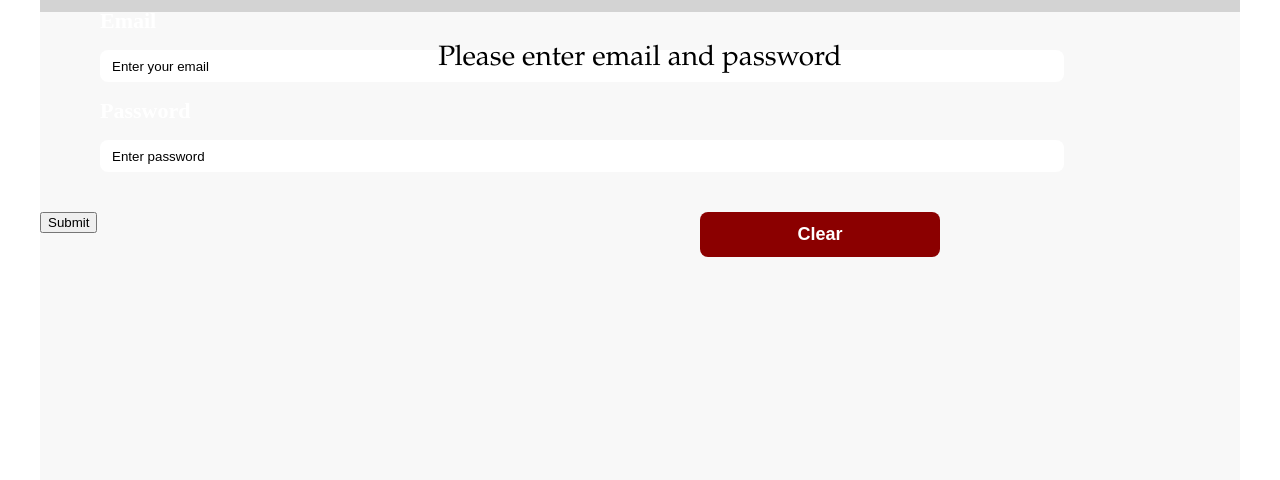
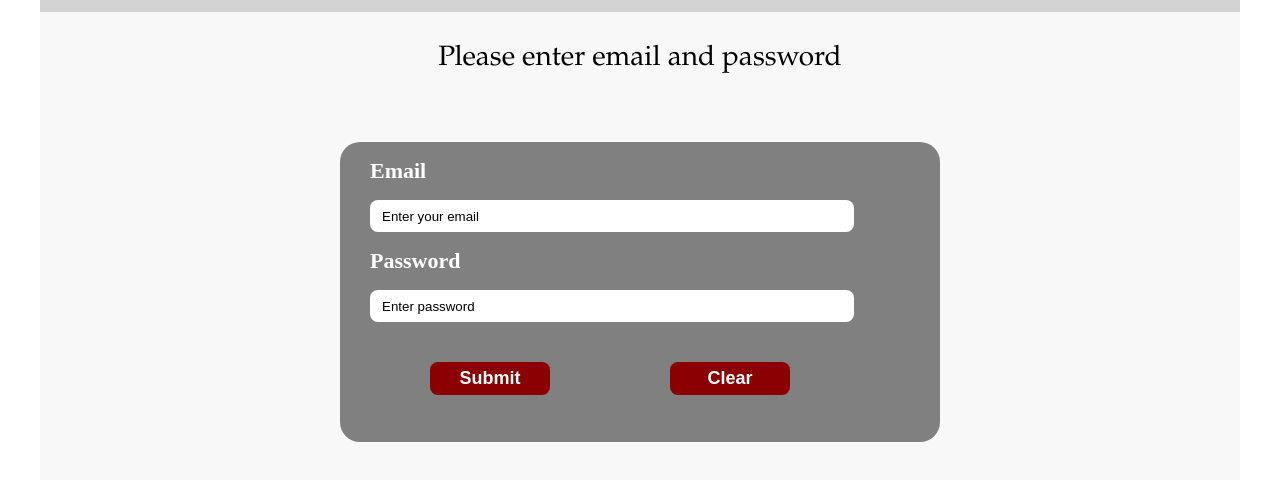
Before and after one commit to Valentina-2608/Travel_blog, a plain HTML site: page sign_up_page.html in a window 1280 px wide. Shown: the part 116-596 px from the top of the page. Drawn offline with Linux system fonts and the light colour scheme.

Commit message:
Add styles for form, button

```diff
--- a/css/style.css
+++ b/css/style.css
@@ -396,3 +396,32 @@ left:2%;}
     text-decoration: underline;
     color:black;
 }
+
+
+#form_sign{
+    width:50%;
+    height:300px;
+    background-color:gray;
+    border-radius:20px;
+    position:absolute;
+    top:150px;
+    left:25%;
+}
+
+#btn_sign_up{
+	width:20%;
+	padding:1%;
+    background-color:darkred;
+    color:white;
+	font-weight: bold;
+	border:none;
+	font-size:18px;
+	border-radius: 8px;
+    position:absolute;
+    top:0px;
+    left:15%;
+}
+
+#btn_sign_up:hover{
+	cursor: pointer;
+}
```
